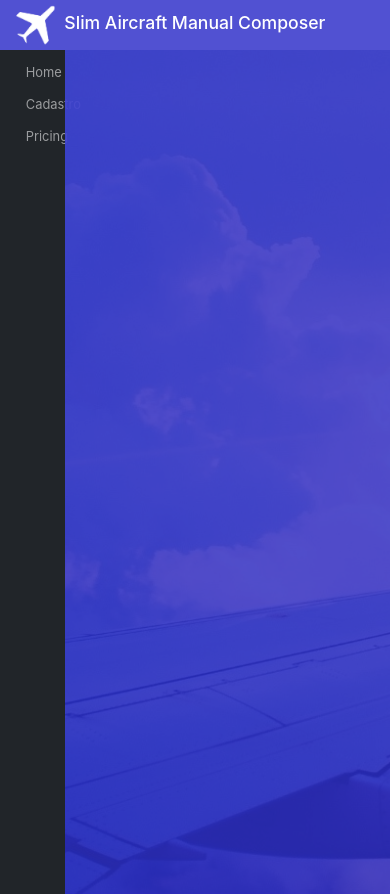
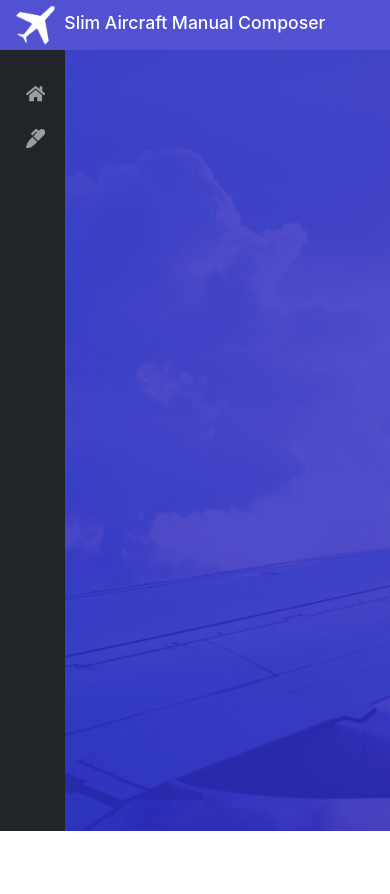
Before and after one commit to DevSlim001/API_EMBRAER, a React (Create React App) app in the folder frontend/: page /home in a window 390 px wide. After the commit the page ends 844 px from the top, so only its background shows below. Built offline with nearby package versions, Linux system fonts and the light colour scheme; sample sign-in values are in the browser's storage.

Commit message:
update menu

```diff
--- a/frontend/package.json
+++ b/frontend/package.json
@@ -13,6 +13,7 @@
     "react": "^17.0.2",
     "react-bootstrap": "^2.0.0-beta.6",
     "react-dom": "^17.0.2",
+    "react-icons": "^4.2.0",
     "react-router-dom": "^5.3.0",
     "react-scripts": "4.0.3",
     "web-vitals": "^1.0.1"
--- a/frontend/src/pages/Cadastro/index.css
+++ b/frontend/src/pages/Cadastro/index.css
@@ -8,7 +8,7 @@ Form{
 }
 
 #form-div >Form{
-    padding: 2rem 0 0 0;
+    padding: 4rem 0 0 0;
 }
 
 #form-div >Form>Button{
--- a/frontend/src/pages/Cadastro/index.js
+++ b/frontend/src/pages/Cadastro/index.js
@@ -12,7 +12,7 @@ function Cadastro(){
         $.each($('#form-cadastro').serializeArray(), function(i, field) {
             usuario[field.name] = field.value;
         });
-
+        console.log(usuario)
         await createUser(usuario).then((res)=>{
             console.log(res)
         })
@@ -22,17 +22,17 @@ function Cadastro(){
         <div id="form-div">
             <Form id="form-cadastro" onSubmit={handleCadastro}>
                 <Form.Group className="mb-3" controlId="email">
-                  <Form.Label>Email</Form.Label>
-                  <Form.Control type="email" name="email" placeholder="email@email.com" />
+                    <Form.Label>Email</Form.Label>
+                    <Form.Control type="email" name="email" placeholder="email@email.com" required/>
                 </Form.Group>
                 <Form.Group className="mb-3" controlId="nome">
-                  <Form.Label>Nome</Form.Label>
-                  <Form.Control type="text" name="nome" placeholder="Fulano"/>
+                    <Form.Label>Nome</Form.Label>
+                    <Form.Control type="text" name="nome" placeholder="Fulano" required/>
                 </Form.Group>
                 <Form.Group className="mb-3" controlId="role">
                     <Form.Label>Função</Form.Label>
-                    <Form.Select aria-label="" name="role">
-                        <option>Selecione a função do usuário</option>
+                    <Form.Select aria-label="" defaultValue="" name="role" required>
+                        <option value="" disabled >Selecione a função do usuário</option>
                         <option value="USER">Usuário</option>
                         <option value="ADMIN">Administrador</option>
                     </Form.Select>
--- a/frontend/src/pages/Home/index.css
+++ b/frontend/src/pages/Home/index.css
@@ -6,13 +6,16 @@
 #body{
     background: url(./../../images/aviaobackground.jpg) no-repeat bottom center scroll;
     width: 100vw;
-    height: 100vh;
+    height: 92.5vh;
     padding: 0;
     background-position: 30% 45%;
     background-size: cover;
 }
 
 #div-body{
+    display: flex;
+
+    /* align-items: center; */
     width: 100%;
     height: 100%;
     background-color: var(--color-background);
@@ -23,8 +26,10 @@
 }
 #navbar nav{
     height: 100%;
+    font-size: 1.2rem;
 }
 #navbar nav div.container>div{
+    margin: 1rem 0 0 0;
     width: 100%;
     height: 100%;
 }
@@ -39,3 +44,19 @@ Container{
 .navbar{
     display: block;
 }
+
+
+@media (max-width: 700px){
+    :root{
+        font-size: 80.5%;
+    }
+
+    #navbar nav{
+        height: 100%;
+        line-height: 2.5rem;
+        font-size: 1.5rem;
+    }
+    .nav-link span{
+        display: none;
+    }
+}
--- a/frontend/src/pages/Home/index.js
+++ b/frontend/src/pages/Home/index.js
@@ -1,16 +1,17 @@
 import { React, useState } from 'react'
-import { Container, Row, Col, Navbar, Nav, Button, Alert, Spinner } from 'react-bootstrap'
+import { Container, Row, Col, Navbar, Nav } from 'react-bootstrap'
 
 import Header from './../../components/Header';
 import Cadastro from './../Cadastro';
 import "./index.css"
 
+import { FaMarker,FaHome } from "react-icons/fa";
+
 
 function Home(){
     const [conteudo, setConteudo] = useState();
-    function renderCadastro(){
-        setConteudo(<Cadastro />);
-    }
+    const renderCadastro = () =>(setConteudo(<Cadastro />))
+
     return (
         <Container fluid>
             <Row>
@@ -21,9 +22,8 @@ function Home(){
                     <Navbar bg="dark" variant="dark">
                         <Container>
                             <Nav fill className="flex-column">
-                                <Nav.Link href="#home">Home</Nav.Link>
-                                <Nav.Link onClick={renderCadastro}>Cadastro</Nav.Link>
-                                <Nav.Link href="#pricing">Pricing</Nav.Link>
+                                <Nav.Link href="#"><FaHome /> <span>Home</span></Nav.Link>
+                                <Nav.Link href="#cadastro" onClick={renderCadastro}><FaMarker /> <span>Cadastro</span></Nav.Link>
                             </Nav>
                         </Container>
                     </Navbar>
--- a/frontend/src/routes.js
+++ b/frontend/src/routes.js
@@ -3,7 +3,6 @@ import { BrowserRouter, Switch, Route, Redirect } from 'react-router-dom';
 
 import isAuth from './utils/isAuth';
 import Login from './pages/Login'
-import Cadastro from './pages/Cadastro'
 import Home from './pages/Home'
 
 
@@ -29,13 +28,14 @@ function Routes(){
         )}/>
     )
 
+
+    const NotFound = () =>(<Redirect to ={{pathname:"/home"}}/>)
     return(
         <BrowserRouter>
             <Switch>
                 <PublicRoute exact path="/" component={()=>(<Login/>)}/>
-                <PrivateRoute exact path="/cadastro" component={()=>(<Cadastro/>)}/>
                 <PrivateRoute exact path="/home" component={()=>(<Home/>)}/>
-
+                <PrivateRoute path='*' component={NotFound}/>
             </Switch>
         </BrowserRouter>
     );
```
Also changed, not shown: 2 other files (tests, documents, lock files or other folders).
